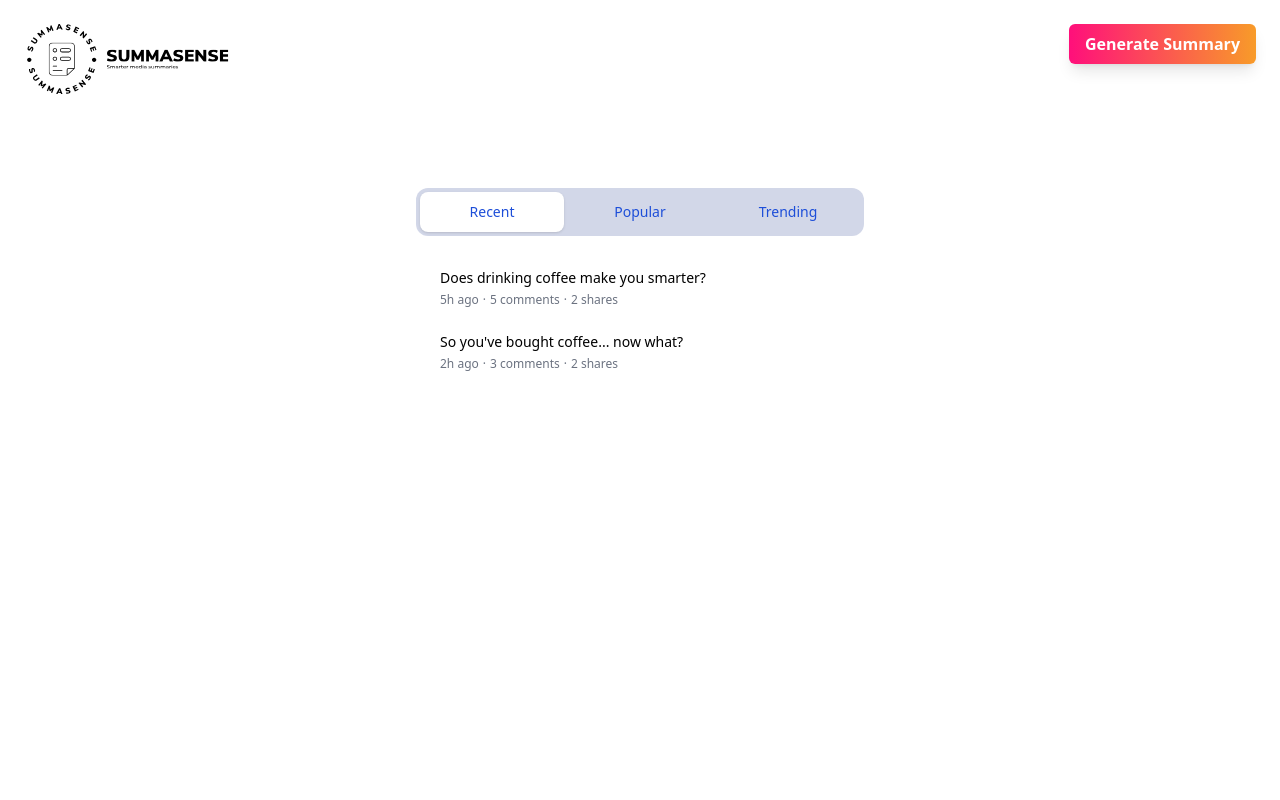
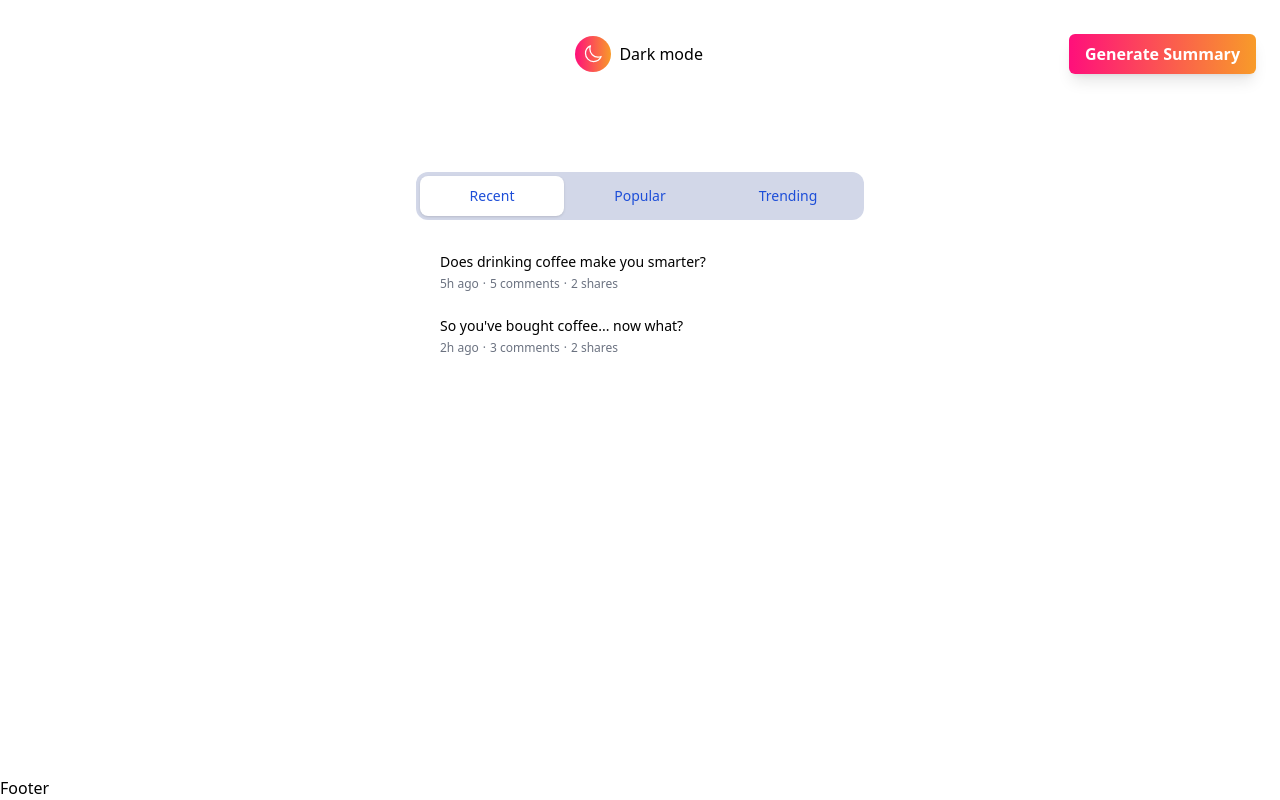
Before and after one commit to GauravSingh1402/discussion_summarizer, a Next.js app: page / in a window 1280 px wide. Built offline with nearby package versions, Linux system fonts and the light colour scheme.

Commit message:
Add light and dark mode and set page layout

```diff
--- /dev/null
+++ b/components/Footer.jsx
@@ -0,0 +1,9 @@
+import React from 'react'
+
+const Footer = () => {
+  return (
+    <div>Footer</div>
+  )
+}
+
+export default Footer
--- /dev/null
+++ b/components/Layout.jsx
@@ -0,0 +1,15 @@
+import React from "react";
+import Navbar from "./Navbar";
+import Footer from "./Footer";
+
+const Layout = ({ children }) => {
+	return (
+		<div className="flex flex-col min-h-screen">
+			<Navbar />
+			<div className="flex-grow flex-1">{children}</div>
+			<Footer />
+		</div>
+	);
+};
+
+export default Layout;
--- a/components/Navbar.jsx
+++ b/components/Navbar.jsx
@@ -1,6 +1,9 @@
 import React, { useState } from "react";
 import logoBlack from "../public/assets/logo-black.svg";
+import logoWhite from "../public/assets/logo-white.svg";
 import Image from "next/image";
+import ThemeToggle from "./ThemeToggle";
+import { useTheme } from "next-themes";
 
 const NavBarItem = ({ title, classprops }) => (
 	<li className={`mx-4 cursor-pointer ${classprops}`}>{title}</li>
@@ -8,13 +11,14 @@ const NavBarItem = ({ title, classprops }) => (
 
 const Navbar = () => {
 	// const [toggleMenu, setToggleMenu] = React.useState(false);
-
+	const { theme, setTheme } = useTheme();
 
 	return (
-		<nav className="w-full flex justify-between p-6">
+		<nav className="w-full flex justify-between px-6 py-4 items-center">
 			<div className="w-1/6">
-				<Image src={logoBlack} />
+				<Image src={theme == "light" ? logoBlack : logoWhite} />
 			</div>
+			<ThemeToggle />
 			<div>
 				<button className="font-sans bg-gradient-to-r from-custom-gradient-start to-custom-gradient-end text-white px-4 py-2 rounded-md font-semibold hover:scale-105 transition-all shadow-lg">
 					Generate Summary
--- /dev/null
+++ b/components/ThemeToggle.jsx
@@ -0,0 +1,38 @@
+import { useTheme } from "next-themes";
+import { MoonIcon, SunIcon } from "@heroicons/react/24/outline";
+
+const ThemeToggle = () => {
+	const { theme, setTheme } = useTheme();
+
+	return (
+		<div
+			className={`flex gap-2 items-center relative rounded-full bg-${theme}-secondary ${
+				theme == "dark" ? "flex-row-reverse" : ""
+			}`}
+		>
+			<button
+				aria-label="Toggle dark mode"
+				type="button"
+				className={`${
+					theme == "dark" ? "right-0" : "left-0"
+				}absolute focus:outline-none bg-gradient-to-r from-custom-gradient-start to-custom-gradient-end rounded-full z-10`}
+				onClick={() => setTheme(theme === "dark" ? "light" : "dark")}
+			>
+				{theme === "dark" ? (
+					<div className="text-white p-2">
+						<SunIcon className="h-5 w-5" />
+					</div>
+				) : (
+					<div className="text-white p-2">
+						<MoonIcon className="h-5 w-5" />
+					</div>
+				)}
+			</button>
+			<p className={`py-1 ${theme == "dark" ? "pl-5" : "pr-5"}`}>
+				{theme === "dark" ? "Light mode" : "Dark mode"}
+			</p>
+		</div>
+	);
+};
+
+export default ThemeToggle;
--- a/package.json
+++ b/package.json
@@ -10,6 +10,7 @@
   },
   "dependencies": {
     "@headlessui/react": "^1.7.11",
+    "@heroicons/react": "^2.0.16",
     "@speechly/speech-recognition-polyfill": "^1.3.0",
     "next": "12.2.5",
     "next-auth": "^4.10.3",
--- a/pages/_app.js
+++ b/pages/_app.js
@@ -1,7 +1,12 @@
-import '../styles/globals.css'
+import "../styles/globals.css";
+import { ThemeProvider } from "next-themes";
 
 function MyApp({ Component, pageProps }) {
-  return <Component {...pageProps} />
+	return (
+		<ThemeProvider defaultTheme="system">
+			<Component {...pageProps} />
+		</ThemeProvider>
+	);
 }
 
-export default MyApp
+export default MyApp;
--- a/pages/index.js
+++ b/pages/index.js
@@ -1,10 +1,9 @@
-import Navbar from '../components/Navbar'
-import Tabs from '../components/Tabs'
+import Layout from "../components/Layout";
+import Tabs from "../components/Tabs";
 export default function Home() {
-    return (
-        <div>
-            <Navbar />
-            <Tabs />
-        </div>
-    )
+	return (
+		<Layout>
+			<Tabs />
+		</Layout>
+	);
 }
```
Also changed, not shown: components/Tabs.jsx (+23 -23 lines), 1 other file (tests, documents, lock files or other folders).
